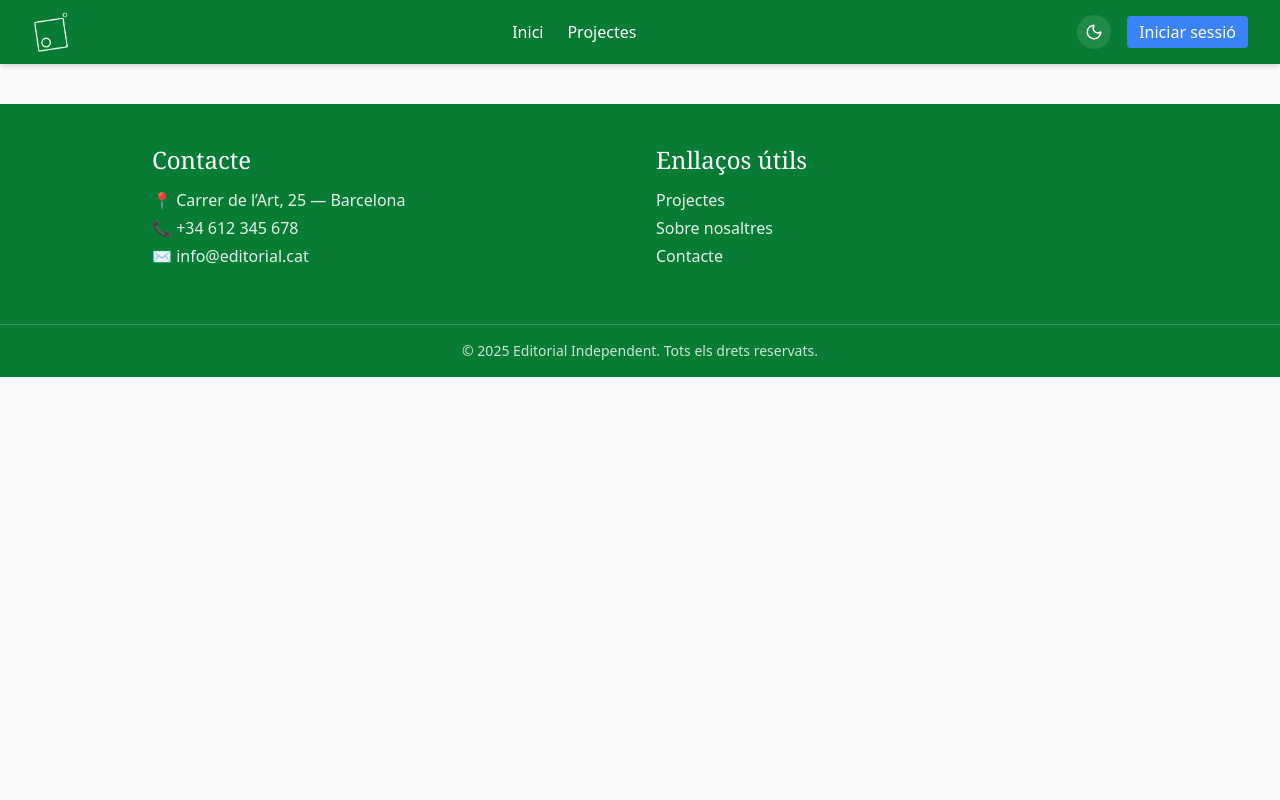
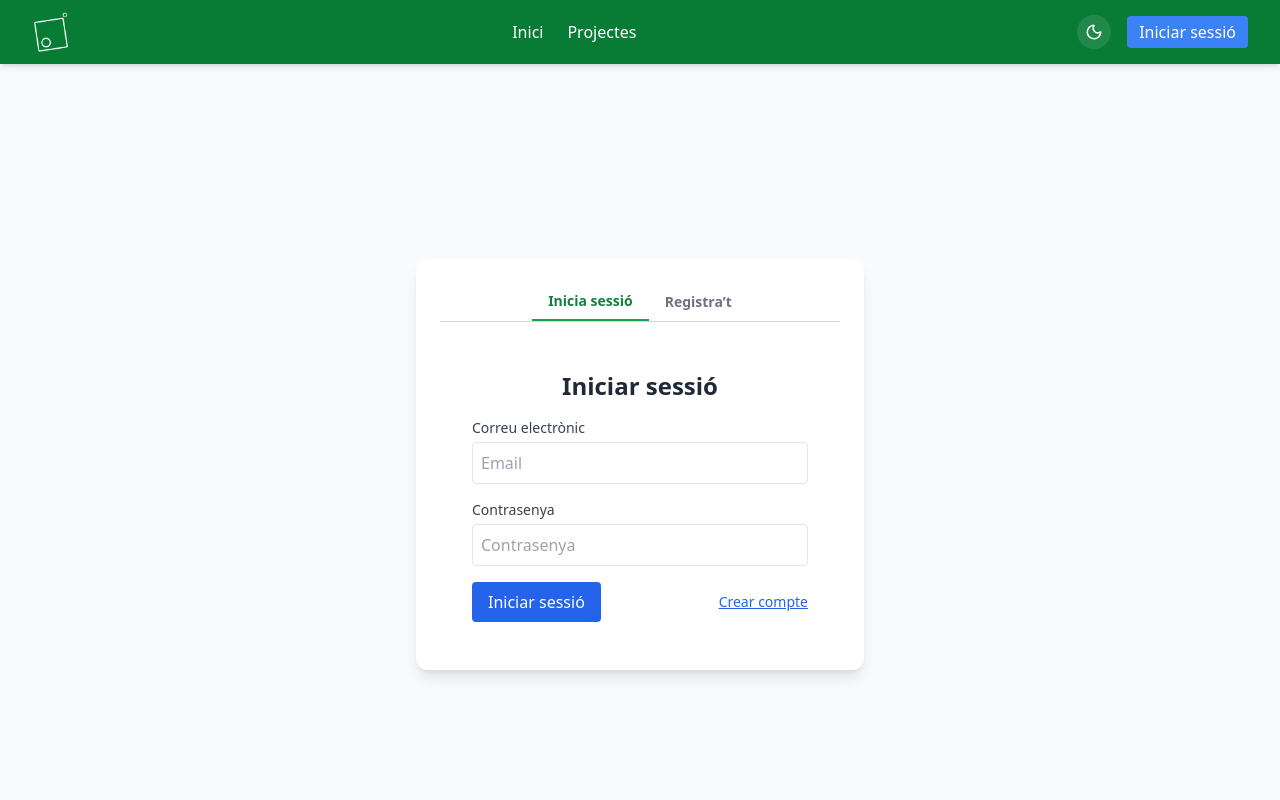
Before and after one commit to justmove1987/9-pf, a React (Vite) app in the folder front/mi-app/: page /auth in a window 1280 px wide. Shown: the top 800 px of the page. Built offline with nearby package versions, Linux system fonts and the light colour scheme.

Commit message:
feat: create AuthPage component for login and registration with tab navigation

```diff
--- a/front/mi-app/src/App.tsx
+++ b/front/mi-app/src/App.tsx
@@ -4,12 +4,11 @@
 import Projects from "./pages/Projects";
 import Admin from "./pages/Admin";
 import Dashboard from "./pages/Dashboard";
-import LoginForm from "./components/LoginForm";
-import Register from "./pages/Register";
 import Header from "./components/Header";
 import UserPanel from "./pages/UserPanel";
 import EditorPost from "./pages/EditorPost";
 import Footer from "./components/Footer";
+import AuthPage from "./pages/AuthPage";
 
 type PrivateProps = { children: React.ReactNode; requiredRole?: string };
 
@@ -32,8 +31,9 @@
           <Routes>
             <Route path="/" element={<Home />} />
             <Route path="/projects" element={<Projects />} />
-            <Route path="/login" element={<LoginForm />} />
-            <Route path="/register" element={<Register />} />
+            <Route path="/login" element={<Navigate to="/auth" />} />
+            <Route path="/register" element={<Navigate to="/auth" />} />
+            <Route path="/auth" element={<AuthPage />} />
 
             <Route
               path="/editorPost"
--- /dev/null
+++ b/front/mi-app/src/pages/AuthPage.tsx
@@ -0,0 +1,56 @@
+import { useState } from "react";
+import { motion } from "framer-motion";
+import LoginForm from "../components/LoginForm";
+import RegisterForm from "../components/RegisterForm";
+
+export default function AuthPage() {
+  const [tab, setTab] = useState<"login" | "register">("login");
+
+  return (
+    <div className="min-h-screen flex flex-col bg-gray-50 dark:bg-gray-900 transition-colors duration-300">
+
+
+      {/* --- CONTINGUT CENTRAL --- */}
+      <main className="flex-1 flex flex-col items-center justify-center px-4 py-12">
+        <div className="w-full max-w-md bg-white dark:bg-gray-800 rounded-xl shadow-lg p-6 transition">
+          {/* Pestanyes superiors */}
+          <div className="flex justify-center mb-6 border-b border-gray-300 dark:border-gray-700">
+            <button
+              onClick={() => setTab("login")}
+              className={`px-4 py-2 text-sm font-semibold transition ${
+                tab === "login"
+                  ? "text-green-700 border-b-2 border-green-600 dark:text-green-400"
+                  : "text-gray-500 hover:text-gray-700 dark:text-gray-400 dark:hover:text-gray-200"
+              }`}
+            >
+              Inicia sessió
+            </button>
+            <button
+              onClick={() => setTab("register")}
+              className={`px-4 py-2 text-sm font-semibold transition ${
+                tab === "register"
+                  ? "text-green-700 border-b-2 border-green-600 dark:text-green-400"
+                  : "text-gray-500 hover:text-gray-700 dark:text-gray-400 dark:hover:text-gray-200"
+              }`}
+            >
+              Registra’t
+            </button>
+          </div>
+
+          {/* Contingut amb animació */}
+          <motion.div
+            key={tab}
+            initial={{ opacity: 0, y: 10 }}
+            animate={{ opacity: 1, y: 0 }}
+            exit={{ opacity: 0 }}
+            transition={{ duration: 0.25 }}
+          >
+            {tab === "login" ? <LoginForm /> : <RegisterForm />}
+          </motion.div>
+        </div>
+      </main>
+
+
+    </div>
+  );
+}
```
